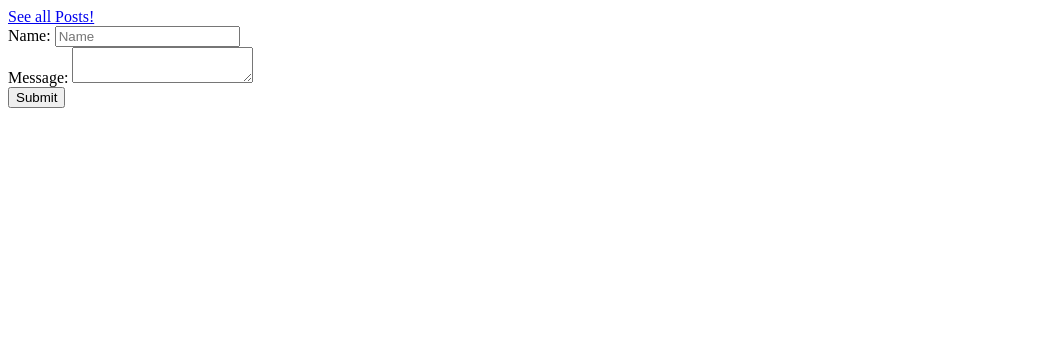
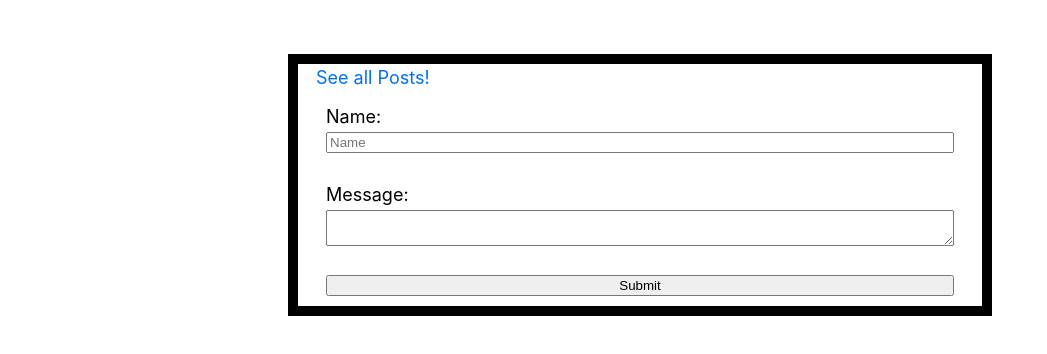
Before and after one commit to dprajapati4/remedy-health, a Next.js app: page / in a window 1280 px wide. Shown: the top 354 px of the page, without its empty margins (0-1047 px from the left). Built offline with nearby package versions, Linux system fonts and the light colour scheme.

Commit message:
Styles: Add basic styles to form and feed page

```diff
--- a/package.json
+++ b/package.json
@@ -23,7 +23,8 @@
   "dependencies": {
     "axios": "^0.24.0",
     "express": "^4.16.4",
-    "next": "^7.0.2",
+    "lint": "^0.7.0",
+    "next": "^12.0.4",
     "react": "^17.0.2",
     "react-dom": "^17.0.2"
   },
--- /dev/null
+++ b/pages/_app.js
@@ -0,0 +1,5 @@
+import '../styles/global.css'
+
+export default function App({ Component, pageProps }) {
+  return <Component {...pageProps} />
+}
--- a/pages/index.js
+++ b/pages/index.js
@@ -1,3 +1,6 @@
+// import Layout from '../components/layout';
+// import '../styles/global.css'
+
 import React, { useState, useEffect } from 'react';
 import Link from 'next/link';
 const axios = require('axios');
@@ -25,11 +28,12 @@ export default () => {
     setMessage("")
   };
   return (
-    <div>
+
+    <div className="feed-container">
       <Link href="/guestbook">
         <a>See all Posts!</a>
       </Link>
-      <form name="guestform" onSubmit={handleSubmit}>
+      <form id="form" name="guestform" onSubmit={handleSubmit}>
         <label htmlFor="name"> Name: </label>
         <input
           type="text"
@@ -39,7 +43,7 @@ export default () => {
           placeholder="Name"
           required
           onChange={(e) => setName(e.target.value)}
-        />{' '}
+        />
         <br />
         <label htmlFor="message"> Message: </label>
         <textarea
@@ -48,10 +52,11 @@ export default () => {
           required
           value={message}
           onChange={(e) => setMessage(e.target.value)}
-        ></textarea>
+        />
         <br />
         <input type="submit" value="Submit" />
       </form>
     </div>
+
   );
 };
--- /dev/null
+++ b/styles/global.css
@@ -0,0 +1,57 @@
+html,
+body {
+  padding: 0;
+  margin: 0;
+  font-family: -apple-system, BlinkMacSystemFont, Segoe UI, Roboto, Oxygen, Ubuntu,
+    Cantarell, Fira Sans, Droid Sans, Helvetica Neue, sans-serif;
+  line-height: 1.6;
+  font-size: 18px;
+}
+
+/* * {
+  box-sizing: border-box;
+} */
+
+a {
+  color: #0070f3;
+  text-decoration: none;
+}
+
+a:hover {
+  text-decoration: underline;
+}
+
+img {
+  max-width: 100%;
+  display: block;
+}
+
+#form {
+  display: flex;
+  flex-direction: column;
+  margin: 10px;
+}
+
+.container {
+  display: flex;
+  border: 10px solid black;
+  max-width: 36rem;
+  padding: 0 1rem;
+  margin: 3rem auto 6rem;
+
+}
+
+.feed-container {
+  flex-direction: column;
+  border: 10px solid black;
+  max-width: 36rem;
+  padding: 0 1rem;
+  margin: 3rem auto 6rem;
+
+}
+
+.post {
+  display: flex;
+  border: 2px solid black;
+  justify-content:center
+}
```
Also changed, not shown: pages/guestbook.js (+8 -4 lines), 1 other file (tests, documents, lock files or other folders).
